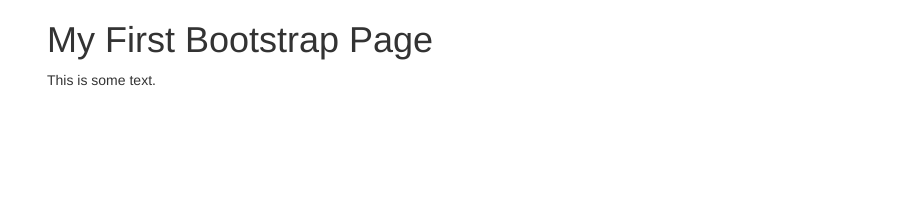
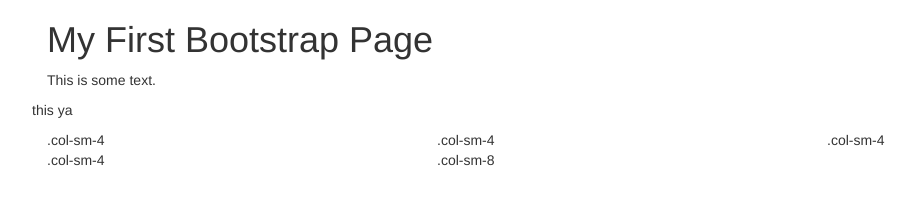
Before and after one commit to ekoaripurnomo/belajar-bootstrap, a plain HTML site: page index.html in a window 1280 px wide. Shown: the whole page, without its empty margins (23-938 px from the left). Drawn offline with nearby package versions, Linux system fonts and the light colour scheme.

Commit message:
Bootstrap Grids
Bootstrap Grids

```diff
--- a/index.html
+++ b/index.html
@@ -12,6 +12,16 @@
   <div class="container">
     <h1>My First Bootstrap Page</h1>
     <p>This is some text.</p>
+    <div class="row">
+      <p>this ya</p>
+      <div class="col-sm-4">.col-sm-4</div>
+      <div class="col-sm-4">.col-sm-4</div>
+      <div class="col-sm-4">.col-sm-4</div>
+    </div>
+    <div class="row">
+      <div class="col-sm-4">.col-sm-4</div>
+      <div class="col-sm-8">.col-sm-8</div>
+    </div>
 
   </div>
 
```
